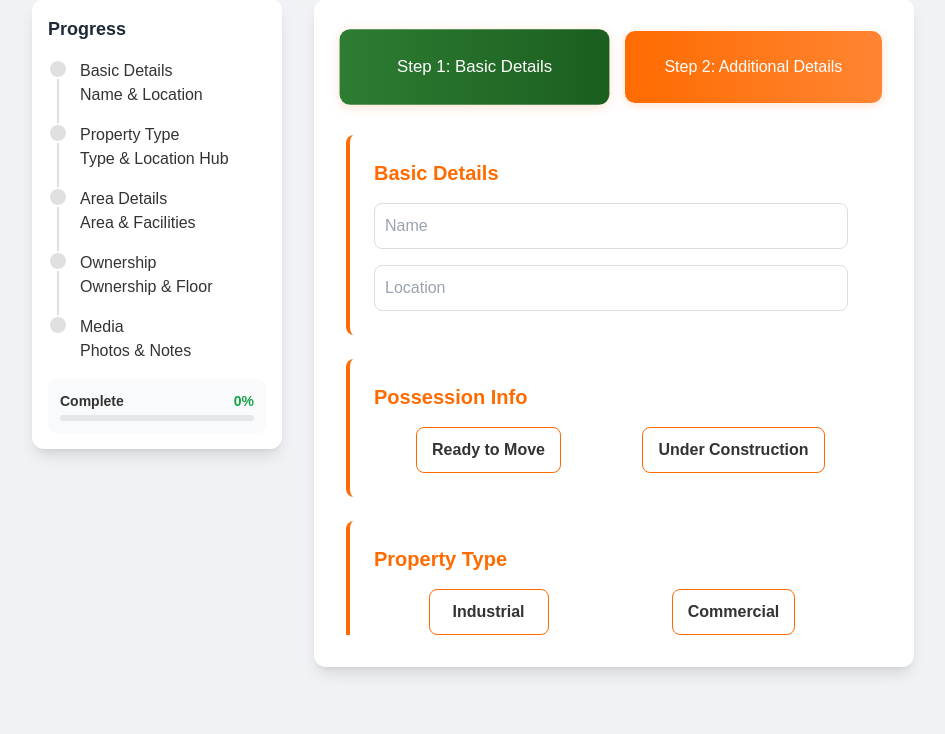
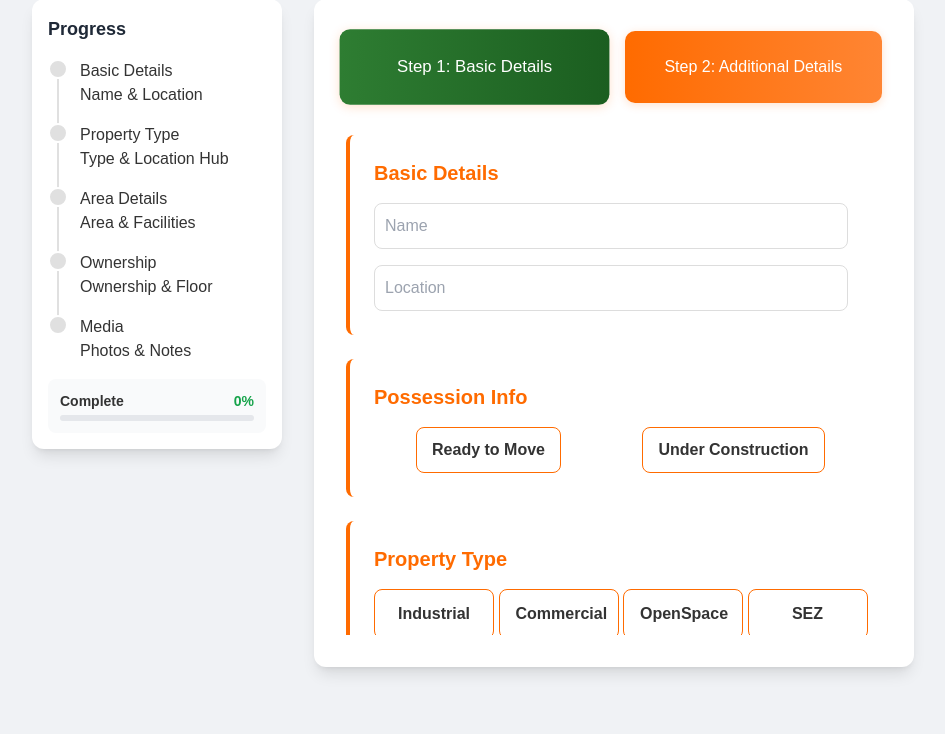
Before and after one commit to vedant-vijay/Property-Bharat-ORG, a Flask app: page /dashboard-com in a window 1280 px wide. Shown: the part 33-767 px from the top of the page, without its empty margins (167-1112 px from the left). Run offline with Flask 3, Linux system fonts and the light colour scheme; some libraries are stand-ins or nearby versions.

Commit message:
Update dashboard-com.html

```diff
--- a/templates/dashboard-com.html
+++ b/templates/dashboard-com.html
@@ -256,24 +256,25 @@
                                 </div>
                             </div>
 
-                            <!-- Possession Info -->
+                           <!-- Possession Info -->
                             <div class="form-section p-6 rounded-lg">
                                 <h3 class="text-xl section-header mb-4">Possession Info</h3>
-                                <div class="grid grid-cols-2 gap-4">
+                                <div class="grid grid-cols-1 sm:grid-cols-2 gap-4">
                                     <button type="button" class="select-btn" onclick="selectOption('possession', 'Ready to Move')">Ready to Move</button>
                                     <button type="button" class="select-btn" onclick="selectOption('possession', 'Under Construction')">Under Construction</button>
                                 </div>
                                 <input type="hidden" id="possession" required>
                             </div>
 
-                            <!-- Property Type -->
+
+                           <!-- Property Type -->
                             <div class="form-section p-6 rounded-lg">
                                 <h3 class="text-xl section-header mb-4">Property Type</h3>
-                                <div class="grid grid-cols-2 gap-4">
-                                    <button type="button" class="select-btn" onclick="selectOption('propertyType', 'Industrial')">Industrial</button>
-                                    <button type="button" class="select-btn" onclick="selectOption('propertyType', 'Commercial')">Commercial</button>
-                                    <button type="button" class="select-btn" onclick="selectOption('propertyType', 'Open Space')">Open Space</button>
-                                    <button type="button" class="select-btn" onclick="selectOption('propertyType', 'SEZ')">SEZ</button>
+                                <div class="grid grid-cols-1 sm:grid-cols-2 md:grid-cols-3 lg:grid-cols-4 xl:grid-cols-4 gap-6">
+                                    <button type="button" class="select-btn w-full py-3 px-4 border rounded-lg" onclick="selectOption('propertyType', 'Industrial')">Industrial</button>
+                                    <button type="button" class="select-btn w-full py-3 px-4 border rounded-lg" onclick="selectOption('propertyType', 'Commercial')">Commercial</button>
+                                    <button type="button" class="select-btn w-full py-3 px-4 border rounded-lg" onclick="selectOption('propertyType', 'Open Space')">OpenSpace</button>
+                                    <button type="button" class="select-btn w-full py-3 px-4 border rounded-lg" onclick="selectOption('propertyType', 'SEZ')">SEZ</button>
                                 </div>
                                 <input type="hidden" id="propertyType" required>
                             </div>
@@ -327,10 +328,10 @@
                             <!-- Ownership -->
                             <div class="form-section p-6 rounded-lg">
                                 <h3 class="text-xl section-header mb-4">Ownership</h3>
-                                <div class="grid grid-cols-3 gap-4">
-                                    <button type="button" class="select-btn" onclick="selectOption('ownership', 'Free Hold')">Free Hold</button>
-                                    <button type="button" class="select-btn" onclick="selectOption('ownership', 'Lease Hold')">Lease Hold</button>
-                                    <button type="button" class="select-btn" onclick="selectOption('ownership', 'Cooperative Society')">Cooperative Society</button>
+                                <div class="grid grid-cols-1 sm:grid-cols-2 md:grid-cols-3 gap-6">
+                                    <button type="button" class="select-btn w-full py-3 px-4 border rounded-lg" onclick="selectOption('ownership', 'Free Hold')">Free Hold</button>
+                                    <button type="button" class="select-btn w-full py-3 px-4 border rounded-lg" onclick="selectOption('ownership', 'Lease Hold')">Lease Hold</button>
+                                    <button type="button" class="select-btn w-full py-3 px-4 border rounded-lg" onclick="selectOption('ownership', 'Cooperative Society')">Cooperative Society</button>
                                 </div>
                                 <input type="hidden" id="ownership" required>
                             </div>
```
